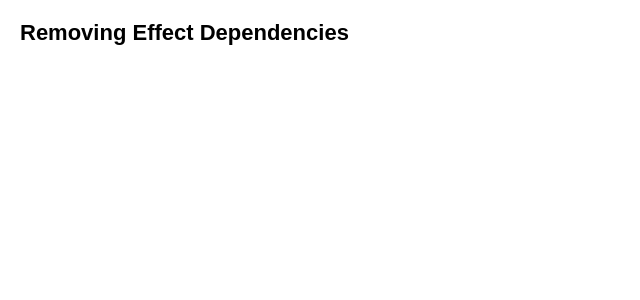
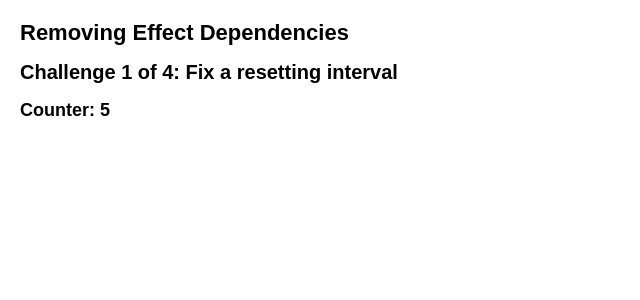
Before and after one commit to VladimirovMario/Sandbox, a React (Create React App) app in the folder 01. React documentation/02. Learn React/04. Escape Hatches/: page / in a window 1280 px wide. Shown: the top 300 px of the page, without its empty margins (0-640 px from the left). Built offline with nearby package versions, Linux system fonts and the light colour scheme.

Commit message:
Fix a resetting interval

```diff
--- /dev/null
+++ b/01. React documentation/02. Learn React/04. Escape Hatches/src/components/RemovingEffectDependencies/FixAResettingInterval/FixAResettingInterval.js
@@ -0,0 +1,31 @@
+import { useEffect } from 'react';
+import { useState } from 'react';
+
+export default function FixAResettingInterval() {
+  return (
+    <>
+      <h2>Challenge 1 of 4: Fix a resetting interval</h2>
+      <Timer />
+    </>
+  );
+}
+
+function Timer() {
+  const [count, setCount] = useState(0);
+
+  useEffect(() => {
+    console.log('✅ Creating an interval');
+
+    const id = setInterval(() => {
+      console.log('⏰ Interval tick');
+      setCount((c) => c + 1);
+    }, 1000);
+
+    return () => {
+      console.log('❌ Clearing an interval');
+      clearInterval(id);
+    };
+  }, []);
+
+  return <h3>Counter: {count}</h3>;
+}
--- a/01. React documentation/02. Learn React/04. Escape Hatches/src/components/RemovingEffectDependencies/RemovingEffectDependencies.js
+++ b/01. React documentation/02. Learn React/04. Escape Hatches/src/components/RemovingEffectDependencies/RemovingEffectDependencies.js
@@ -1,7 +1,10 @@
+import FixAResettingInterval from './FixAResettingInterval/FixAResettingInterval';
+
 export default function RemovingEffectDependencies() {
   return (
     <>
       <h1>Removing Effect Dependencies</h1>
+      <FixAResettingInterval />
     </>
   );
 }
```
